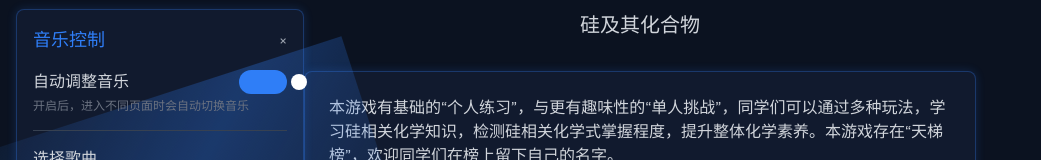
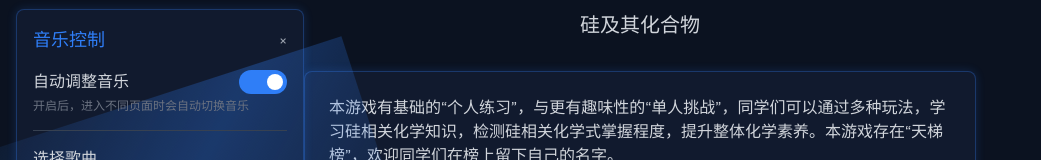
Before and after one commit to railgun31/chemistry-quiz, a React (Vite) app: page / in a window 1280 px wide. Both pictures are taken after a click on the button 213 px from the left and 76 px from the top of the page. Shown: the part 236-396 px from the top of the page, without its empty margins (0-1041 px from the left). Built offline with nearby package versions, Linux system fonts and the light colour scheme.

Commit message:
修复bgm与按钮显示bug

```diff
--- a/src/App.tsx
+++ b/src/App.tsx
@@ -45,7 +45,7 @@ function App() {
 
     // 初始化背景音乐
     if (!audioRef.current) {
-      audioRef.current = new Audio(bgm);
+      audioRef.current = new Audio(pixelTime);
       audioRef.current.loop = true;
       audioRef.current.volume = volume;
     }
--- a/src/components/MusicControls.tsx
+++ b/src/components/MusicControls.tsx
@@ -56,14 +56,14 @@ const MusicControls: React.FC<MusicControlsProps> = ({
           <div className="mb-4 pb-4 border-b border-gray-700">
             <div className="flex items-center justify-between">
               <label className="text-gray-300">自动调整音乐</label>
-              <button
-                className={`relative w-12 h-6 rounded-full transition-colors ${autoAdjust ? 'bg-primary' : 'bg-gray-600'}`}
+              <div
+                className={`relative w-12 h-6 rounded-full transition-colors ${autoAdjust ? 'bg-primary' : 'bg-gray-600'} cursor-pointer`}
                 onClick={() => onAutoAdjustChange(!autoAdjust)}
               >
                 <span
-                  className={`absolute top-1 w-4 h-4 bg-white rounded-full transition-transform ${autoAdjust ? 'translate-x-7' : 'translate-x-1'}`}
+                  className={`absolute top-1 left-1 w-4 h-4 bg-white rounded-full transition-transform ${autoAdjust ? 'translate-x-6' : 'translate-x-0'}`}
                 />
-              </button>
+              </div>
             </div>
             <p className="text-xs text-gray-500 mt-1">开启后，进入不同页面时会自动切换音乐</p>
           </div>
--- a/vite.config.ts
+++ b/vite.config.ts
@@ -3,5 +3,5 @@ import react from '@vitejs/plugin-react'
 
 export default defineConfig({
   plugins: [react()],
-  base: '/chemistry-quiz/',
+  base: './',
 })
```
